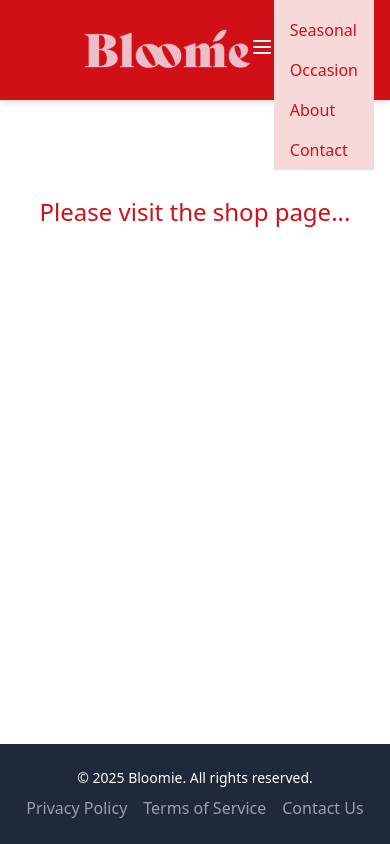
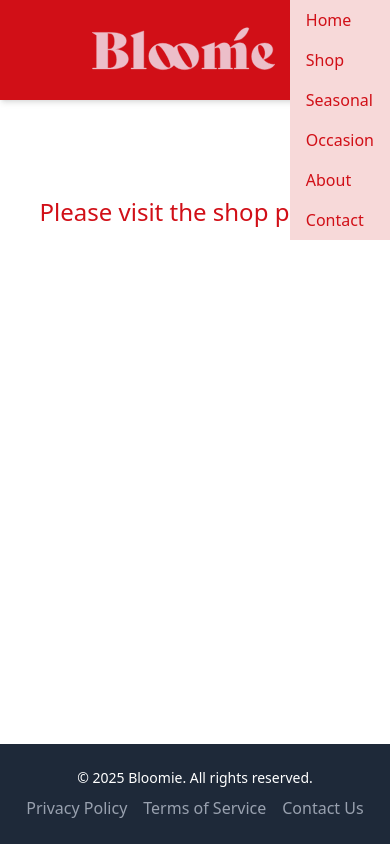
Before and after one commit to blueberryliaojuan/bloomie, a React (Vite) app: page / in a window 390 px wide. Both pictures are taken after a click on the button 362 px from the left and 47 px from the top of the page. Built offline with nearby package versions, Linux system fonts and the light colour scheme.

Commit message:
refine hamberger menu

```diff
--- a/src/components/common/Button.jsx
+++ /dev/null
@@ -1,7 +0,0 @@
-import React from "react";
-
-function Button() {
-  return <div></div>;
-}
-
-export default Button;
--- a/src/components/common/Card.jsx
+++ /dev/null
@@ -1,31 +0,0 @@
-import React, { useState } from "react";
-
-function Card() {
-  const cardStyle = {
-    backgroundColor: "#d0d0d0",
-    borderRadius: "5px",
-    padding: "10px",
-  };
-  const titleStyle = { color: "#252525" };
-
-  return (
-    <div style={cardStyle}>
-      <h1 className="text-3xl font-bold underline">Hello world!</h1>
-      <h1 style={titleStyle}>This is Card Name</h1>
-      <p>This is card info</p>
-
-      <p className="text-gray-700 dark:text-gray-400">
-        <span className="font-medium text-gray-950 dark:text-white">
-          Tom Watson
-        </span>{" "}
-        mentioned you in
-        <span className="font-medium text-gray-950 dark:text-white">
-          Logo redesign
-        </span>
-      </p>
-      <time className="mt-1 block text-gray-500">9:37am</time>
-    </div>
-  );
-}
-
-export default Card;
--- a/src/components/layout/Header.jsx
+++ b/src/components/layout/Header.jsx
@@ -21,7 +21,7 @@ const Header = () => {
   const [menuOpen, setMenuOpen] = useState(false);
   return (
     <header
-      className="  p-4 shadow-md flex items-center"
+      className="p-4 shadow-md flex items-center"
       style={{
         ...headerHeight,
         backgroundColor: "var(--primary-color)",
@@ -42,7 +42,8 @@ const Header = () => {
         </div>
 
         {/* Navigation Links */}
-        <nav className="space-x-6 hidden md:flex">
+        {/* when screen is smaller than large（1024px）, it will be hidden  */}
+        <nav className="space-x-6 hidden lg:flex">
           <Link to="/" style={navColor} className="hover:text-gray-300">
             Home
           </Link>
@@ -64,7 +65,8 @@ const Header = () => {
         </nav>
 
         {/* Search bar */}
-        <div className="hidden md:block" style={searchBgColor}>
+        {/* when screen is smaller than large（1024px）, it will be hidden  */}
+        <div className="hidden lg:block" style={searchBgColor}>
           <input
             type="text"
             placeholder="Search..."
@@ -74,22 +76,26 @@ const Header = () => {
         </div>
 
         {/* Mobile Hamburger Menu */}
-        <div className="md:hidden">
+        {/* when screen is bigger than large（1024px）, it will be hidden  */}
+        <div className="lg:hidden">
           <button
             className="text-white focus:outline-none"
-            onClick={() => setMenuOpen(!menuOpen)}
+            onClick={() => {
+              setMenuOpen(!menuOpen);
+              console.log("Menu Open:", menuOpen);
+            }}
           >
             <svg
               xmlns="http://www.w3.org/2000/svg"
               fill="none"
               viewBox="0 0 24 24"
-              stroke="currentColor"
-              className="w-6 h-6"
+              stroke="#f7d9d9"
+              className="w-8 h-8"
             >
               <path
                 strokeLinecap="round"
                 strokeLinejoin="round"
-                strokeWidth="2"
+                strokeWidth="3"
                 d="M4 6h16M4 12h16M4 18h16"
               />
             </svg>
@@ -98,7 +104,14 @@ const Header = () => {
       </div>
 
       {/* Mobile Navigation Menu */}
-      <div className={`md:hidden ${menuOpen ? "block" : "hidden"}`}>
+      {/* <div className={`lg:hidden ${menuOpen ? "block" : "hidden"}`}> */}
+      <div
+        className={`lg:hidden ${
+          menuOpen ? "block" : "hidden"
+        } fixed top-0 right-0  bg-[var(--secondary-color)] transform ${
+          menuOpen ? "translate-x-0" : "-translate-x-full"
+        } transition-transform duration-300 ease-in-out z-40`}
+      >
         <nav
           className="space-y-4 px-4 py-2 "
           style={{ backgroundColor: "var(--secondary-color)" }}
--- a/src/page/Products/index.jsx
+++ b/src/page/Products/index.jsx
@@ -90,7 +90,7 @@ const product = () => {
   ];
 
   const [flowers, setFlowers] = useState(initialFlowers); // Flowers state with favorite status // Manage favorites
-  //todo
+  //todo...
   const [cart, setCart] = useState([]); // Manage cart
 
   // Handle adding to favorites
```
Also changed, not shown: src/components/common/Input.jsx (deleted), 1 other file (tests, documents, lock files or other folders).
